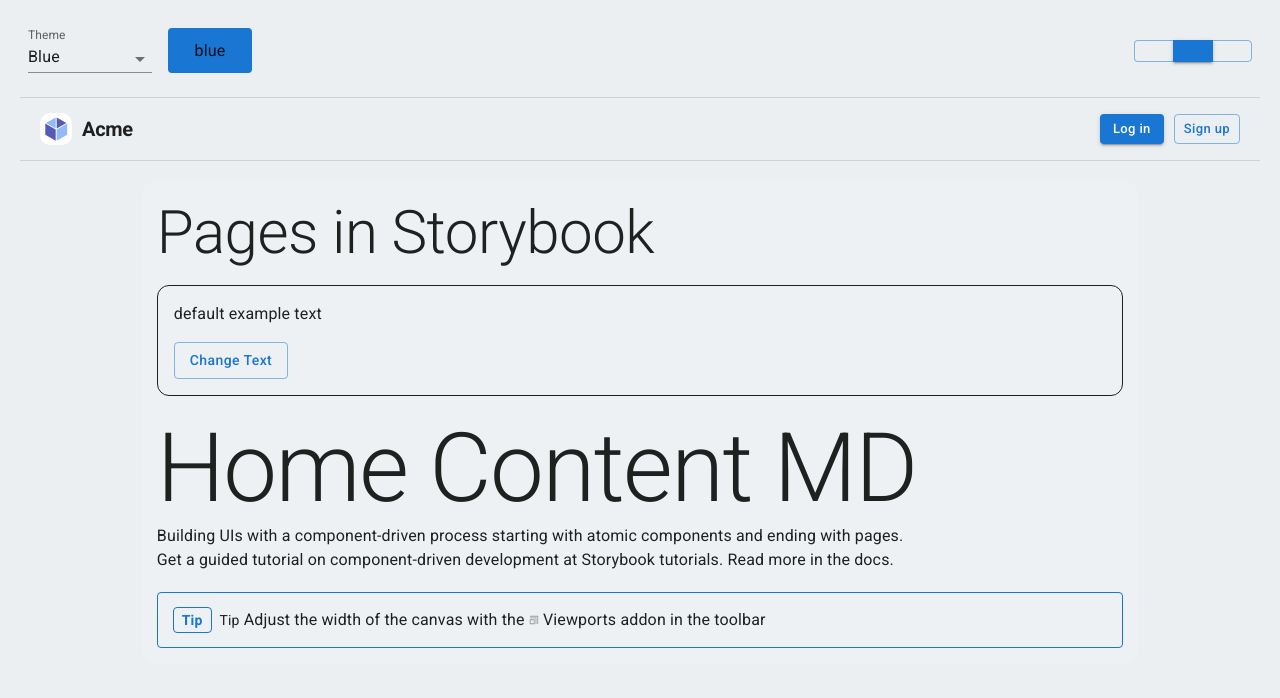
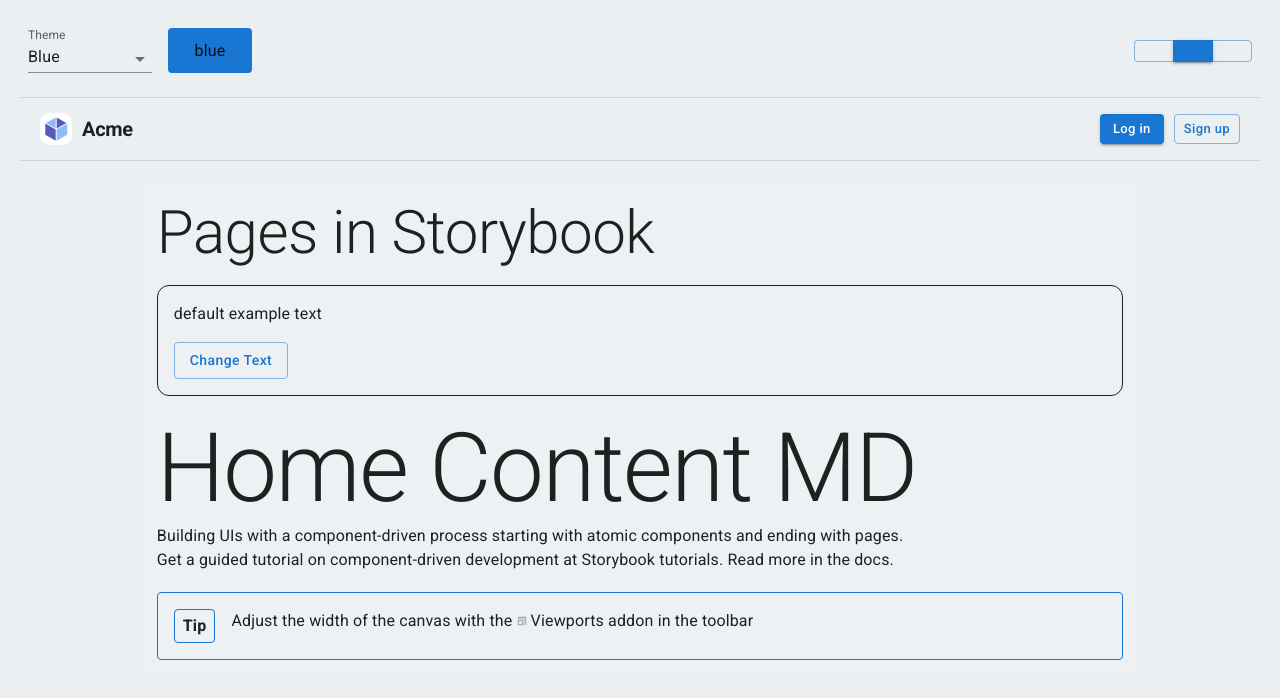
Before and after one commit to anewstead/sb-vitest, a React (Vite) app: page / in a window 1280 px wide. Shown: the top 698 px of the page. Built offline with nearby package versions, Linux system fonts and the light colour scheme; some icons are missing.

Commit message:
styles to tw

```diff
--- a/public/i18n/en-GB/home.json
+++ b/public/i18n/en-GB/home.json
@@ -2,5 +2,5 @@
   "changeText": "Change Text",
   "exampleTextFromRedux": "Example Text from Redux: {{text}}",
   "pagesInStorybook": "Pages in Storybook",
-  "viewportTip": "<span class=\"tip\">Tip</span> Adjust the width of the canvas with the {{icon}} Viewports addon in the toolbar"
+  "viewportTip": "Adjust the width of the canvas with the {{icon}} Viewports addon in the toolbar"
 }
--- a/src/components/atom/exampleRedux/ExampleSection.tsx
+++ b/src/components/atom/exampleRedux/ExampleSection.tsx
@@ -18,8 +18,8 @@ export const ExampleRedux = (props: IExampleReduxProps) => {
       spacing={2}
       className="my-4 p-4 border rounded-xl [border-color:var(--mui-palette-text-primary)]"
     >
-      <Grid size={12}>
-        <p data-testid="example-text">{exampleText}</p>
+      <Grid size={12} data-testid="example-text">
+        {exampleText}
       </Grid>
       <Grid size={12}>
         <MyButton secondary label={buttonLabel} onClick={onChangeText} />
--- a/src/components/atom/tipBox/TipBox.tsx
+++ b/src/components/atom/tipBox/TipBox.tsx
@@ -1,6 +1,7 @@
 import React from "react";
 
-import styles from "./tipBox.module.scss";
+import { Grid } from "@mui/material";
+import clsx from "clsx";
 
 import type { ITipBoxProps } from "./tipBox.type";
 
@@ -8,9 +9,29 @@ export const TipBox = (props: ITipBoxProps) => {
   const { label, text } = props;
 
   return (
-    <div className={styles.tipWrapper}>
-      <span className={styles.tip}>{label}</span>
-      {text}
-    </div>
+    <Grid
+      container
+      spacing={1}
+      alignItems="flex-start"
+      className={clsx(
+        "mt-5 p-4",
+        "border border-[var(--mui-palette-primary-main)] rounded"
+      )}
+    >
+      <Grid
+        size="auto"
+        className={clsx(
+          "border border-[var(--mui-palette-primary-main)] rounded",
+          "px-2 py-1 mr-2",
+          "font-semibold",
+          "self-start"
+        )}
+      >
+        {label}
+      </Grid>
+      <Grid flex={1} className="min-w-0 text-pretty">
+        {text}
+      </Grid>
+    </Grid>
   );
 };
--- a/src/components/atom/tipBox/tipBox.module.scss
+++ /dev/null
@@ -1,15 +0,0 @@
-.tipWrapper {
-  border: 1px solid var(--mui-palette-primary-main);
-  border-radius: 4px;
-  padding: 15px;
-  margin-top: 20px;
-
-  .tip {
-    border: 1px solid var(--mui-palette-primary-main);
-    color: var(--mui-palette-primary-main);
-    padding: 4px 8px;
-    border-radius: 4px;
-    font-weight: 600;
-    margin-right: 8px;
-  }
-}
```
Also changed, not shown: 1 other file (tests, documents, lock files or other folders).
